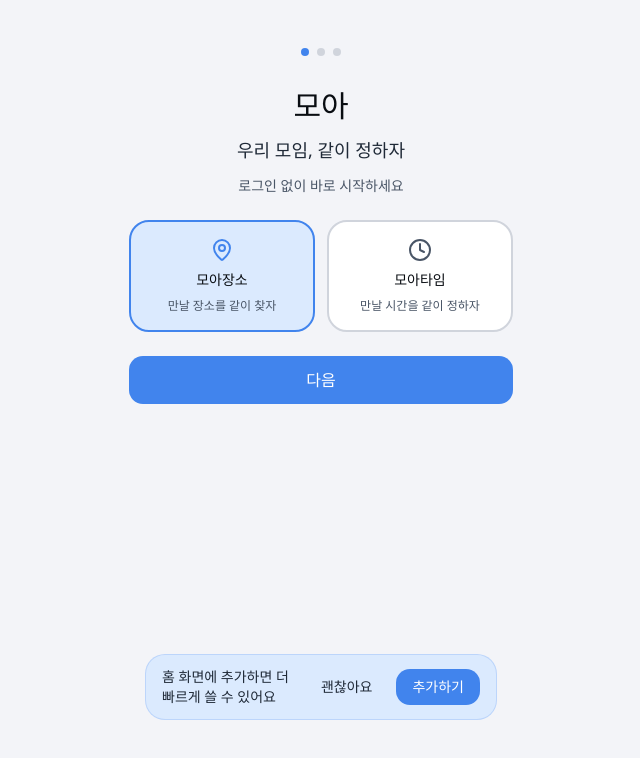
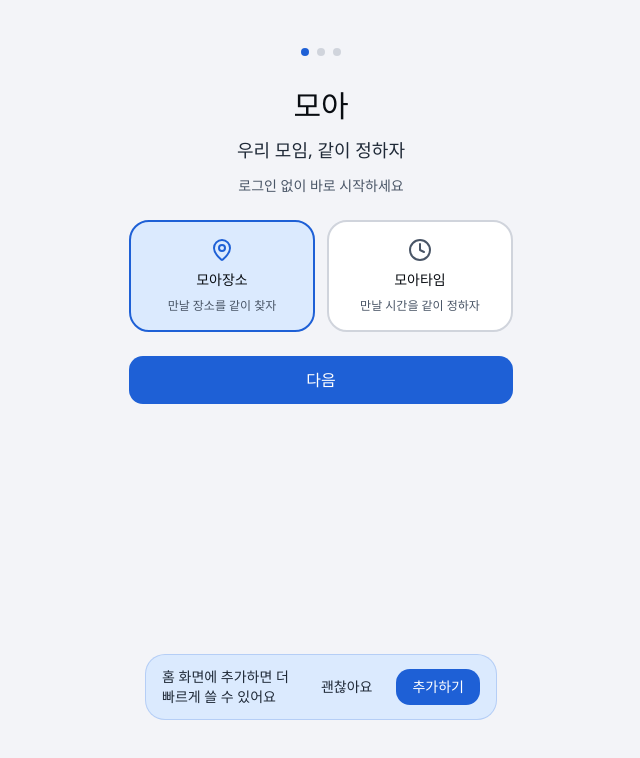
Before and after one commit to Moaplace/moaplace-client, a React (Vite) app: page / in a window 1280 px wide. Shown: the top 758 px of the page, without its empty margins (319-959 px from the left). Built offline with nearby package versions, Linux system fonts and the light colour scheme; a web font is replaced by a local one.

Commit message:
style : 지도 메타포 컬러 시스템 재정의 (지형도 팔레트)

```diff
--- a/src/constants/colors.ts
+++ b/src/constants/colors.ts
@@ -37,10 +37,10 @@ export const AppColors = {
   // ============================================
 
   /** 프라이머리 — CTA 버튼, 브랜드 강조 */
-  primary: "#3B82F6",
+  primary: "#2563EB",
 
   /** 프라이머리 700 — 버튼 액티브 */
-  primary700: "#1D4ED8",
+  primary700: "#1E40AF",
 
   /** 프라이머리 600 — 버튼 호버 */
   primary600: "#2563EB",
@@ -53,20 +53,20 @@ export const AppColors = {
   // ============================================
 
   /** 서브 — 내 마커, 알림 강조 */
-  sub: "#C2410C",
+  sub: "#F59E0B",
 
   /** 서브 600 — 호버 */
-  sub600: "#9A3412",
+  sub600: "#D97706",
 
   /** 서브 100 — 토스트/알림 배경 */
-  sub100: "#FFEDD5",
+  sub100: "#FEF3C7",
 
   // ============================================
   // Status (시스템 상태)
   // ============================================
 
   /** 성공 — 위치 등록 완료 */
-  success: "#15803D",
+  success: "#059669",
 
   /** 에러 — 입력 오류, 중심점 마커 */
   error: "#DC2626",
@@ -76,6 +76,29 @@ export const AppColors = {
 
   /** 정보 — 안내 메시지 */
   info: "#0369A1",
+
+  // ============================================
+  // Center — Purple (중심점)
+  // ============================================
+
+  /** 중심점 — 중심점 마커 */
+  center: "#7C3AED",
+
+  /** 중심점 600 — 호버 */
+  center600: "#6D28D9",
+
+  /** 중심점 100 — 중심점 배경 */
+  center100: "#EDE9FE",
+
+  // ============================================
+  // Surface / Background
+  // ============================================
+
+  /** 서피스 — 카드/섹션 배경 */
+  surface: "#F1F5F9",
+
+  /** 배경 — 페이지 배경 */
+  background: "#F8FAFC",
 } as const;
 
 export type AppColorKey = keyof typeof AppColors;
--- a/src/styles/globals.css
+++ b/src/styles/globals.css
@@ -97,6 +97,11 @@
   --color-error: var(--destructive);
   --color-warning: var(--warning);
   --color-info: var(--info);
+  --color-center: var(--color-center);
+  --color-center-600: var(--color-center-600);
+  --color-center-100: var(--color-center-100);
+  --color-surface: var(--color-surface);
+  --color-bg: var(--color-bg);
 
   --animate-slide-up: slide-up 0.3s ease-out;
   --animate-scale-up: scale-up 0.2s ease-out;
@@ -117,7 +122,7 @@
   --popover: oklch(1 0 0);
   --popover-foreground: oklch(0.279 0.029 256.1);
 
-  --primary: oklch(0.623 0.172 259.1); /* primary #3B82F6 */
+  --primary: oklch(0.521 0.193 261.1); /* primary #2563EB */
   --primary-foreground: oklch(1 0 0); /* white */
 
   --secondary: oklch(0.968 0.005 264.5); /* black100 #F1F5F9 */
@@ -133,27 +138,36 @@
 
   --border: oklch(0.869 0.012 261.7); /* black300 #CBD5E1 */
   --input: oklch(0.869 0.012 261.7); /* black300 */
-  --ring: oklch(0.623 0.172 259.1); /* primary — focus ring */
+  --ring: oklch(0.521 0.193 261.1); /* primary — focus ring */
 
   /* Chart colors */
-  --chart-1: oklch(0.623 0.172 259.1); /* primary */
-  --chart-2: oklch(0.494 0.148 37.8); /* sub */
-  --chart-3: oklch(0.517 0.12 152.5); /* success */
+  --chart-1: oklch(0.521 0.193 261.1); /* primary */
+  --chart-2: oklch(0.768 0.165 80.1); /* sub */
+  --chart-3: oklch(0.565 0.135 163.2); /* success */
   --chart-4: oklch(0.522 0.117 75.3); /* warning */
   --chart-5: oklch(0.478 0.108 232.7); /* info */
 
   /* MoaPlace-specific colors */
   --black: oklch(0.156 0.013 256.8); /* black #0A0E12 */
   --black-400: oklch(0.702 0.022 261.3); /* black400 #94A3B8 */
-  --primary-700: oklch(0.457 0.188 261.3); /* primary700 #1D4ED8 */
-  --primary-600: oklch(0.521 0.193 261.1); /* primary600 #2563EB */
+  --primary-700: oklch(0.401 0.176 261.3); /* primary700 #1E40AF */
+  --primary-600: oklch(0.521 0.193 261.1); /* primary600 #2563EB → now same as primary */
   --primary-100: oklch(0.932 0.032 255.6); /* primary100 #DBEAFE */
-  --sub: oklch(0.494 0.148 37.8); /* sub #C2410C */
-  --sub-600: oklch(0.407 0.123 38.6); /* sub600 #9A3412 */
-  --sub-100: oklch(0.955 0.034 80.1); /* sub100 #FFEDD5 */
-  --success: oklch(0.517 0.12 152.5); /* success #15803D */
+  --sub: oklch(0.768 0.165 80.1); /* sub #F59E0B */
+  --sub-600: oklch(0.679 0.163 68.8); /* sub600 #D97706 */
+  --sub-100: oklch(0.969 0.038 95.3); /* sub100 #FEF3C7 */
+  --success: oklch(0.565 0.135 163.2); /* success #059669 */
   --warning: oklch(0.522 0.117 75.3); /* warning #A16207 */
   --info: oklch(0.478 0.108 232.7); /* info #0369A1 */
+
+  /* Center (중심점 보라) */
+  --color-center: oklch(from #7C3AED l c h);
+  --color-center-600: oklch(from #6D28D9 l c h);
+  --color-center-100: oklch(from #EDE9FE l c h);
+
+  /* Surface / Background */
+  --color-surface: oklch(from #F1F5F9 l c h);
+  --color-bg: oklch(from #F8FAFC l c h);
 }
 
 @utility pb-safe {
@@ -203,3 +217,47 @@
     opacity: 1;
   }
 }
+
+@keyframes pin-drop {
+  0% { transform: translateY(-40px) scale(0.8); opacity: 0; }
+  60% { transform: translateY(4px) scale(1.05); opacity: 1; }
+  80% { transform: translateY(-2px) scale(0.98); }
+  100% { transform: translateY(0) scale(1); opacity: 1; }
+}
+
+@keyframes pulse-ring {
+  0% { transform: scale(1); opacity: 0.6; }
+  100% { transform: scale(2.5); opacity: 0; }
+}
+
+@keyframes route-draw {
+  from { stroke-dashoffset: 100%; }
+  to { stroke-dashoffset: 0%; }
+}
+
+@keyframes ripple {
+  0% { transform: scale(0); opacity: 0.5; }
+  100% { transform: scale(4); opacity: 0; }
+}
+
+@keyframes shake {
+  0%, 100% { transform: translateX(0); }
+  25% { transform: translateX(-4px); }
+  75% { transform: translateX(4px); }
+}
+
+@utility animate-pin-drop {
+  animation: pin-drop 0.5s cubic-bezier(0.34, 1.56, 0.64, 1) forwards;
+}
+@utility animate-pulse-ring {
+  animation: pulse-ring 1.5s ease-out infinite;
+}
+@utility animate-route-draw {
+  animation: route-draw 1s ease-in-out forwards;
+}
+@utility animate-ripple {
+  animation: ripple 0.6s ease-out;
+}
+@utility animate-shake {
+  animation: shake 0.3s ease-in-out;
+}
```
